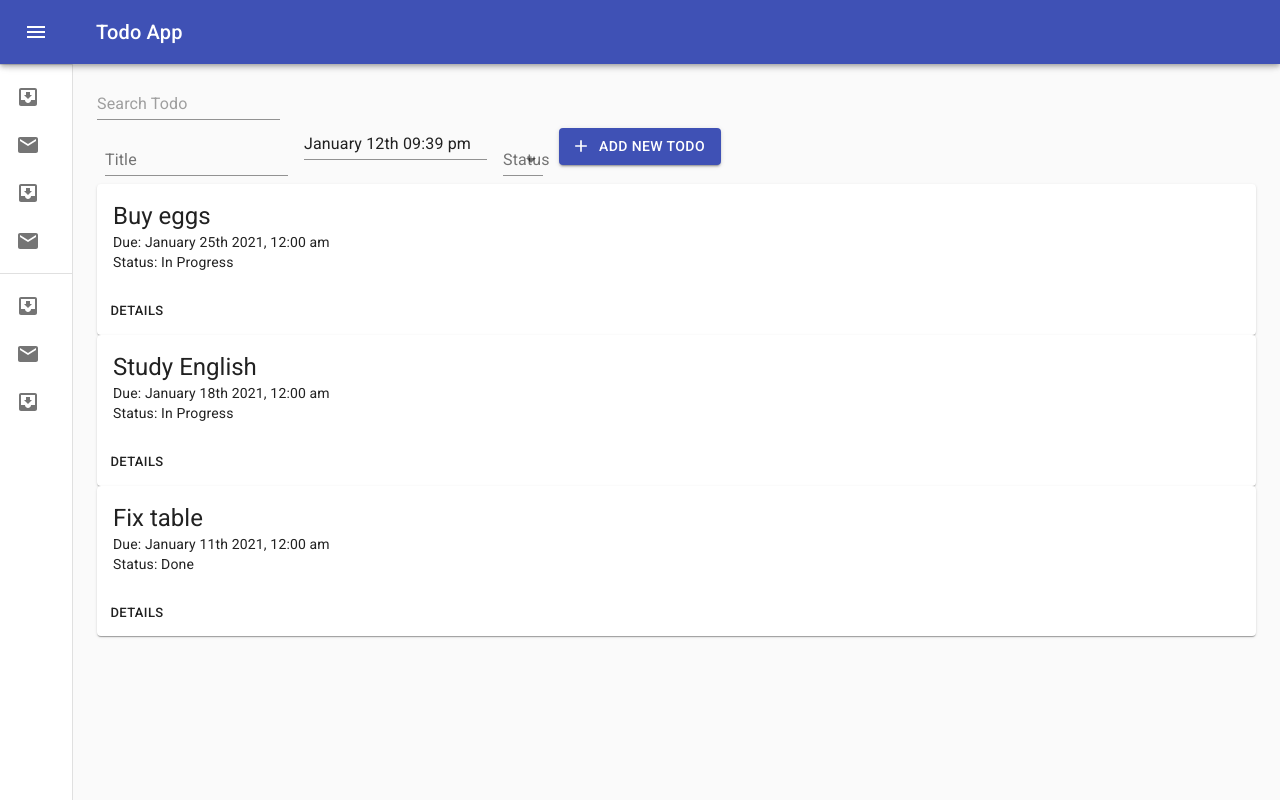
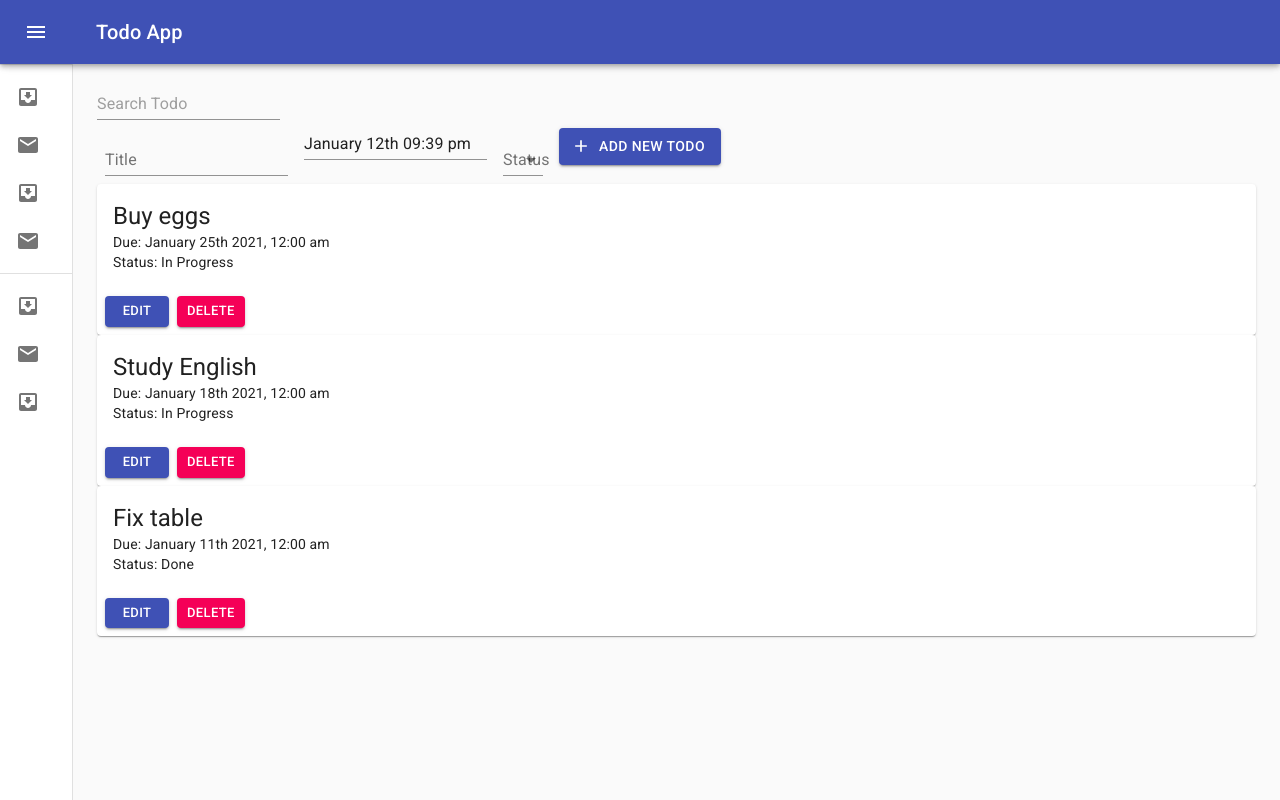
Before and after one commit to Okamon0427/todo_app, a React (Create React App) app in the folder client/: page / in a window 1280 px wide. Built offline with nearby package versions, Linux system fonts and the light colour scheme.

Commit message:
Edit Todos

```diff
--- a/client/package.json
+++ b/client/package.json
@@ -20,6 +20,7 @@
     "redux": "^4.0.5",
     "redux-devtools-extension": "^2.13.8",
     "redux-thunk": "^2.3.0",
+    "uuid": "^8.3.2",
     "web-vitals": "^0.2.4"
   },
   "scripts": {
--- a/client/src/components/dashboard/AddTodoForm.js
+++ b/client/src/components/dashboard/AddTodoForm.js
@@ -9,21 +9,7 @@ import { makeStyles } from '@material-ui/core/styles';
 import AddIcon from '@material-ui/icons/Add';
 import MomentUtils from '@date-io/moment';
 import { DateTimePicker, MuiPickersUtilsProvider } from '@material-ui/pickers';
-
-const statusArray = [
-  {
-    key: 0,
-    value: 'Not Started',
-  },
-  {
-    key: 1,
-    value: 'In Progress',
-  },
-  {
-    key: 2,
-    value: 'Done',
-  },
-];
+import { STATUS_ARRAY } from '../../utils/constants';
 
 const useStyles = makeStyles((theme) => ({
   root: {
@@ -40,7 +26,8 @@ const AddTodoForm = ({
   onSubmit,
   onChange,
   onDateChange,
-  formData: { title, dueDate, status }
+  formData: { title, dueDate, status },
+  isEditMode
 }) => {
   const classes = useStyles();
 
@@ -49,7 +36,7 @@ const AddTodoForm = ({
       className={classes.root}
       noValidate
       autoComplete="off"
-      onSubmit={onSubmit}
+      onSubmit={(e) => onSubmit(e, isEditMode)}
     >
       <FormControl>
         <InputLabel htmlFor="title">Title</InputLabel>
@@ -75,7 +62,7 @@ const AddTodoForm = ({
           value={status}
           onChange={e => onChange(e)}
         >
-          {statusArray.map((option) => (
+          {STATUS_ARRAY.map((option) => (
             <MenuItem key={option.key} value={option.value}>
               {option.value}
             </MenuItem>
@@ -89,7 +76,7 @@ const AddTodoForm = ({
         className={classes.button}
         startIcon={<AddIcon />}
       >
-        ADD NEW TODO
+        {isEditMode ? 'Edit Todo' : 'Add New Todo'}
       </Button>
     </form>
   );
--- a/client/src/components/dashboard/Dashboard.js
+++ b/client/src/components/dashboard/Dashboard.js
@@ -1,46 +1,32 @@
-import React, { useState } from 'react';
+import React, { useState, useEffect } from 'react';
 import Input from '@material-ui/core/Input';
 // import { makeStyles } from '@material-ui/core/styles';
 import TodoItem from './TodoItem';
 import AddTodoForm from './AddTodoForm';
 import moment from 'moment';
-
-const todos = [
-  {
-    id: 0,
-    title: 'Buy eggs',
-    dueDate: '01/25/2021',
-    status: 'In Progress'
-  },
-  {
-    id: 1,
-    title: 'Study English',
-    dueDate: '01/18/2021',
-    status: 'In Progress'
-  },
-  {
-    id: 2,
-    title: 'Fix table',
-    dueDate: '01/11/2021',
-    status: 'Done'
-  },
-];
+import { initialTodos } from '../../utils/data';
 
 // const useStyles = makeStyles((theme) => ({}));
 
 const Dashboard = () => {
   // const classes = useStyles();
+  const [todos, setTodos] = useState([]);
   const [formData, setFormData] = useState({
     title: '',
     dueDate: moment(new Date()).format('MM/DD/YYYY, hh:mm a'),
     status: ''
   });
+  const [isEditMode, setIsEditMode] = useState(null)
 
   const {
     title,
     dueDate,
     status
   } = formData;
+
+  useEffect(() => {
+    setTodos(initialTodos);
+  }, []);
 
   const onChange = e => {
     setFormData({
@@ -56,19 +42,51 @@ const Dashboard = () => {
     })
   }
 
-  const onSubmit = e => {
+  const onSubmit = (e, id) => {
     e.preventDefault();
+    if (!isEditMode) {
       todos.push({
         id: todos.length,
         title,
         dueDate,
         status
       })
+    } else {
+      const prevTodos = [...todos];
+      const newTodos = prevTodos.map(todo => {
+        if (todo.id === id) {
+          const editTodo = {
+            ...todo,
+            title,
+            dueDate,
+            status
+          };
+          return editTodo;
+        } else {
+          return todo;
+        }
+      });
+      setTodos(newTodos);
+    }
     setFormData({
       title: '',
       dueDate: moment(new Date()).format('MM/DD/YYYY, hh:mm a'),
       status: ''
-    })
+    });
+    setIsEditMode(null);
+  }
+
+  const onEdit = (id) => {
+    setIsEditMode(id);
+    const editTodo = todos.find(todo => {
+      return todo.id === id;
+    });
+    setFormData({
+      ...formData,
+      title: editTodo.title,
+      dueDate: editTodo.dueDate,
+      status: editTodo.status
+    });
   }
 
   return (
@@ -82,9 +100,17 @@ const Dashboard = () => {
         onChange={onChange}
         onDateChange={onDateChange}
         formData={formData}
+        isEditMode={isEditMode}
       />
-      {todos.map(todo => {
-        return <TodoItem key={todo.id} todo={todo} />
+      {todos && todos.map(todo => {
+        return (
+          <TodoItem
+            key={todo.id}
+            todo={todo}
+            onEdit={onEdit}
+            isEditMode={isEditMode}
+          />
+        )
       })}
     </>
   )
--- a/client/src/components/dashboard/TodoItem.js
+++ b/client/src/components/dashboard/TodoItem.js
@@ -1,4 +1,5 @@
 import React from 'react';
+import { Link } from 'react-router-dom';
 import { makeStyles } from '@material-ui/core/styles';
 import Card from '@material-ui/core/Card';
 import CardActions from '@material-ui/core/CardActions';
@@ -13,7 +14,11 @@ const useStyles = makeStyles({
   },
 });
 
-const SimpleCard = ({ todo: { title, dueDate, status } }) => {
+const TodoItem = ({
+  todo: { id, title, dueDate, status },
+  onEdit,
+  isEditMode
+}) => {
   const classes = useStyles();
 
   return (
@@ -39,10 +44,30 @@ const SimpleCard = ({ todo: { title, dueDate, status } }) => {
         </Typography>
       </CardContent>
       <CardActions>
-        <Button size="small">Details</Button>
+        {!isEditMode && (
+          <>
+            <Button
+              variant="contained"
+              color="primary"
+              size="small"
+              onClick={() => onEdit(id)}
+              // component={Link}
+              // to={`/${id}`}
+            >
+              Edit
+            </Button>
+            <Button
+              variant="contained"
+              color="secondary"
+              size="small"
+            >
+              Delete
+            </Button>
+          </>
+        )}
       </CardActions>
     </Card>
   );
 }
 
-export default SimpleCard;
+export default TodoItem;
--- /dev/null
+++ b/client/src/utils/constants.js
@@ -0,0 +1,14 @@
+export const STATUS_ARRAY = [
+  {
+    key: 0,
+    value: 'Not Started',
+  },
+  {
+    key: 1,
+    value: 'In Progress',
+  },
+  {
+    key: 2,
+    value: 'Done',
+  },
+];
--- /dev/null
+++ b/client/src/utils/data.js
@@ -0,0 +1,22 @@
+import { v4 as uuidv4 } from 'uuid';
+
+export const initialTodos = [
+  {
+    id: uuidv4(),
+    title: 'Buy eggs',
+    dueDate: '01/25/2021',
+    status: 'In Progress',
+  },
+  {
+    id: uuidv4(),
+    title: 'Study English',
+    dueDate: '01/18/2021',
+    status: 'In Progress',
+  },
+  {
+    id: uuidv4(),
+    title: 'Fix table',
+    dueDate: '01/11/2021',
+    status: 'Done',
+  },
+];
```
Also changed, not shown: 2 other files (tests, documents, lock files or other folders). Lines whose indentation alone changed are shown as unchanged.
